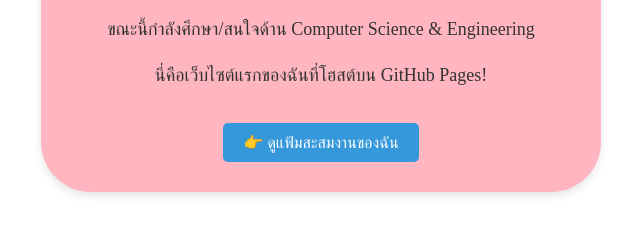
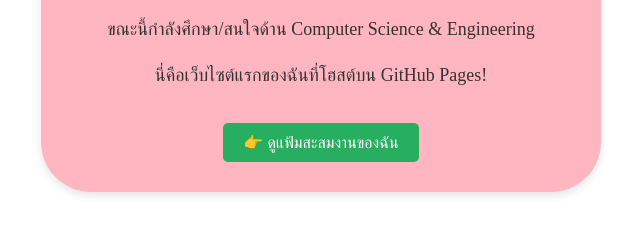
Before and after one commit to 34428Irada/34428Irada.github.io, a plain HTML site: page index.html in a window 1280 px wide. Shown: the part 200-434 px from the top of the page, without its empty margins (319-959 px from the left). Drawn offline with Linux system fonts and the light colour scheme.

Commit message:
Update index.html

```diff
--- a/index.html
+++ b/index.html
@@ -26,7 +26,7 @@
 <p>สวัสดีค่ะ! ฉันชื่อ <strong>ไอรดา งามสง่า (Irada ngamsanga)</strong></p>
 <p>ขณะนี้กำลังศึกษา/สนใจด้าน Computer Science & Engineering</p>
 <p>นี่คือเว็บไซต์แรกของฉันที่โฮสต์บน GitHub Pages!</p>
-<a href="portfolio.html" style="display:inline-block; background:#3498db; color:white; padding:10px 20px; text-decoration:none; border-radius:5px; margin-top:15px;">👉 ดูแฟ้มสะสมงานของฉัน</a>
+<a href="portfolio.html" style="display:inline-block; background:#27ae60; color:white; padding:10px 20px; text-decoration:none; border-radius:5px; margin-top:15px;">👉 ดูแฟ้มสะสมงานของฉัน</a>
 </div>
 </body>
 </html>
```
